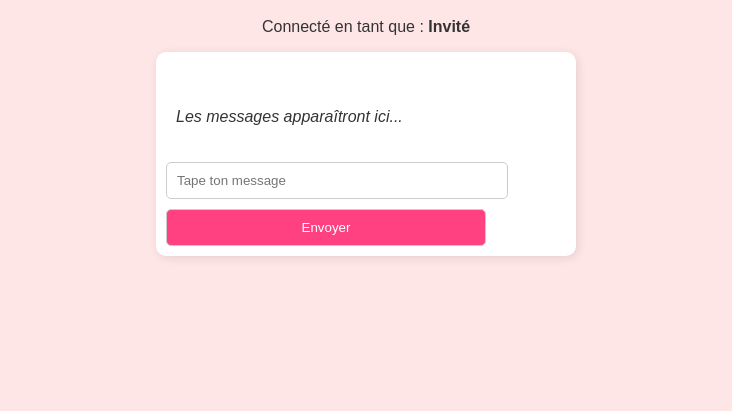
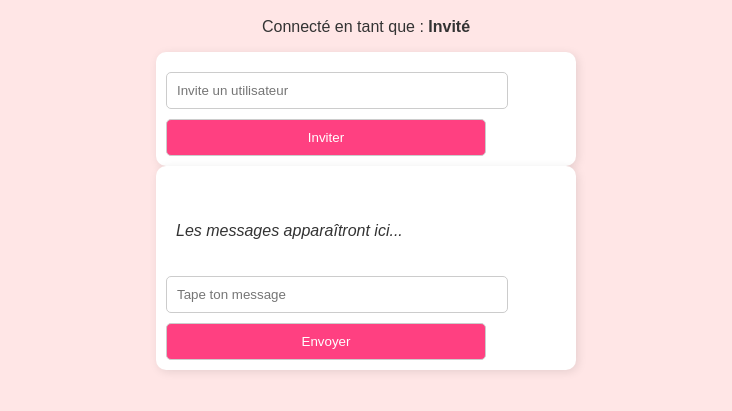
Before and after one commit to Ahomine-off/catmail, a plain HTML site: page messagerie.html in a window 1280 px wide. Shown: the part 109-520 px from the top of the page, without its empty margins (274-1006 px from the left). Drawn offline with Linux system fonts and the light colour scheme.

Commit message:
Changes to be committed:

```diff
--- a/messagerie.html
+++ b/messagerie.html
@@ -22,6 +22,11 @@
 <h1>Bienvenue sur la messagerie CatMail ! 🐱💬</h1>
 
 <p>Connecté en tant que : <strong id="user"></strong></p>
+
+<div class="box">
+    <input type="text" id="inviteUser" placeholder="Invite un utilisateur">
+    <button onclick="inviteUser()">Inviter</button>
+</div>
 
 <div class="box">
     <div class="chat" id="chat-box">
@@ -54,6 +59,14 @@
             document.getElementById("message").value = "";
         }
     }
+
+    function inviteUser() {
+        let invited = document.getElementById("inviteUser").value;
+        if (invited) {
+            alert(`${invited} a été invité à discuter !`);
+            document.getElementById("inviteUser").value = "";
+        }
+    }
 </script>
 
 </body>
```
